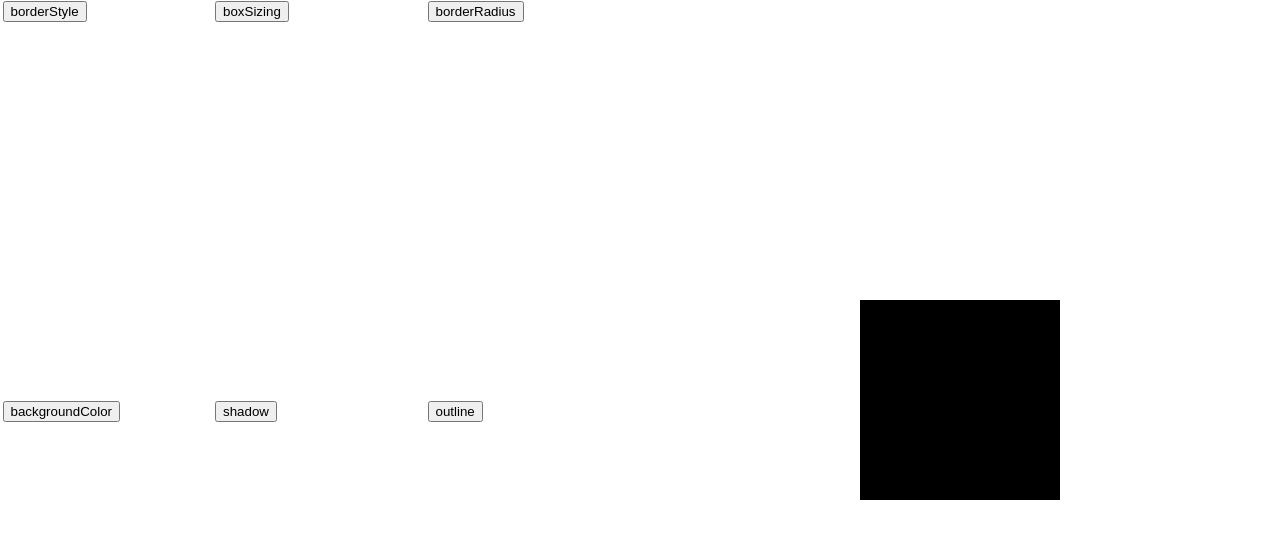
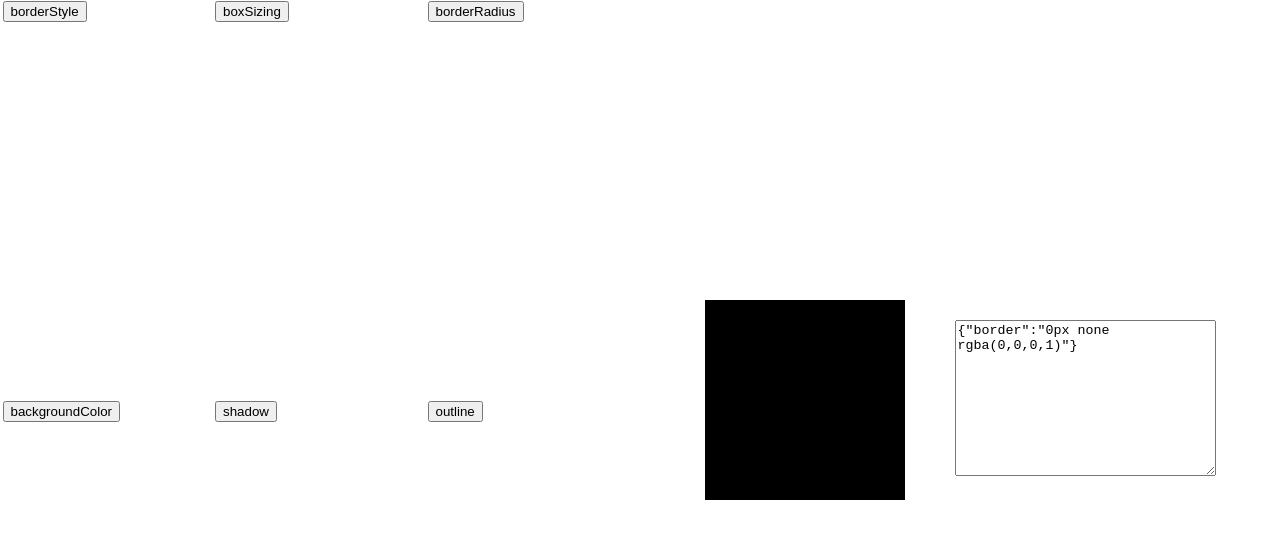
Before and after one commit to Chlip/how2div, a React (Create React App) app: page / in a window 1280 px wide. Shown: the top 538 px of the page. Built offline with nearby package versions, Linux system fonts and the light colour scheme.

Commit message:
added style display field

```diff
--- a/src/App.js
+++ b/src/App.js
@@ -12,6 +12,7 @@ import Border from './components/Border/Border';
 import Test from './components/Test';
 import ShadowList from './components/Shadow/ShadowList';
 import Outline from './components/Outline/Outline';
+import DisplayText from './components/DisplayText';
 
 function translateToCss(style){
   for(const key in style){
@@ -19,6 +20,7 @@ function translateToCss(style){
       if (key[i] === key[i].toUpperCase()){
         let newKey = key.replace(key[i], `-${key[i].toLowerCase()}`)
         style[newKey] = style[key]
+        style[newKey] = style[newKey] + ";"
         delete style[key]
       }
     }
@@ -27,12 +29,13 @@ function translateToCss(style){
 
 }
 function App() {
+  let style = {}
+  const [div, setdiv] = useState([])
+  const [test, settest] = useState({})
+  useEffect(() => {
 
-  const [div, setdiv] = useState([])
-
-  useEffect(() => {
-    let style = {}
     div.map((e) => { style = { ...style, ...e } })
+    div.map((e) => { settest(prev=>{return { ...prev, ...e }}) })
     console.log(translateToCss(style))
   }, [div])
   return (
@@ -61,7 +64,7 @@ function App() {
         </div>
         <div className={"right"}>
           <DivDisplay div={div}></DivDisplay>
-
+          <DisplayText div={JSON.stringify(test)}></DisplayText>
         </div>
       </div>
     </DivContext.Provider>
--- /dev/null
+++ b/src/components/DisplayText.jsx
@@ -0,0 +1,12 @@
+import React from 'react'
+
+function DisplayText({div}) {
+    return (
+        <form action="" style={{"marginLeft":"50px"}}>
+            <textarea name="styleText" id="" cols="30" rows="10" value={div}></textarea>
+        </form>
+
+    )
+}
+
+export default DisplayText
```
Also changed, not shown: 1 other file (tests, documents, lock files or other folders).
